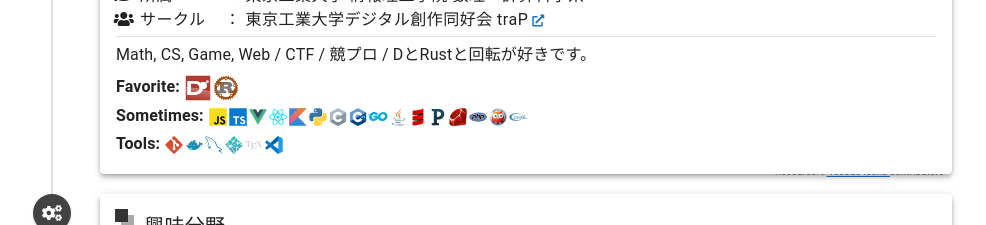
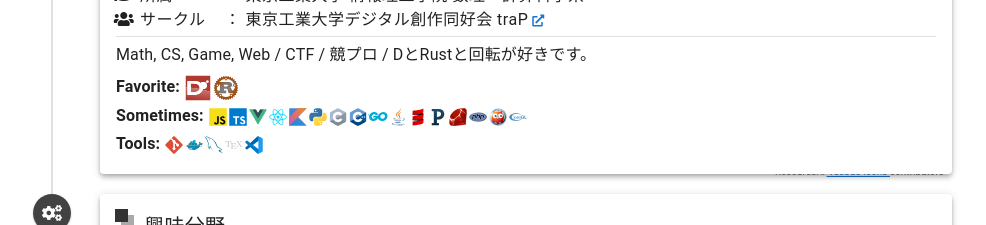
Before and after one commit to arkark/portfolio, a Vue app: page / in a window 1280 px wide. Shown: the part 1040-1265 px from the top of the page, without its empty margins (146-1132 px from the left). Built offline with nearby package versions, Linux system fonts and the light colour scheme; a web font is replaced by a local one.

Commit message:
Remove Netlify icons

```diff
--- a/src/components/about/card/AboutBasic.vue
+++ b/src/components/about/card/AboutBasic.vue
@@ -169,7 +169,6 @@ export default {
             },
             { image: require("@/assets/icons/file_type_docker.svg") },
             { image: require("@/assets/icons/file_type_mysql.svg") },
-            { image: require("@/assets/icons/file_type_netlify.svg") },
             { image: require("@/assets/icons/file_type_tex.svg") },
             { image: require("@/assets/icons/file_type_vscode.svg") },
           ],
```
Also changed, not shown: src/assets/icons/file_type_netlify.svg (deleted).
